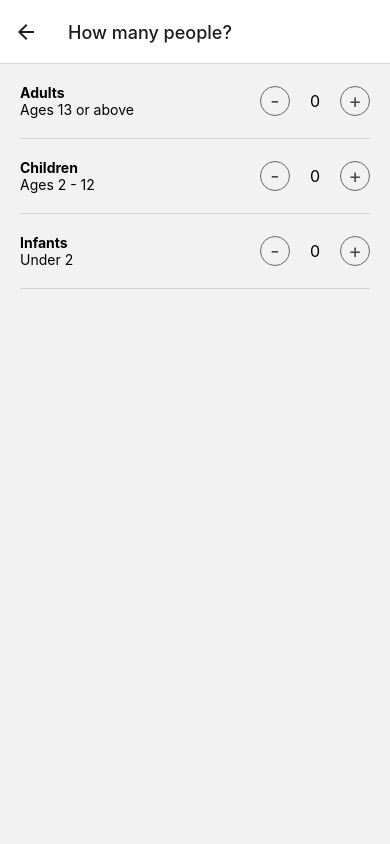
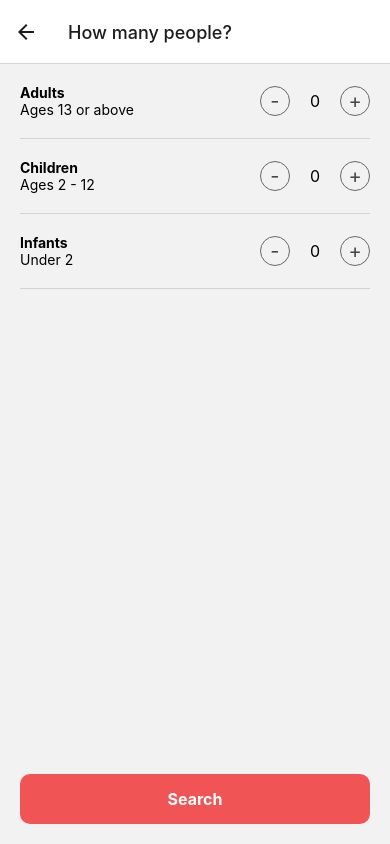
Before and after one commit to alvesronald/airbnb-clone-react-native, a React Native app: screen /Guests in a window 390 px wide. Built offline with nearby package versions, Linux system fonts and the light colour scheme.

Commit message:
feat: searchButton added in Guests

```diff
--- a/App.js
+++ b/App.js
@@ -13,9 +13,7 @@ import Routes from './src/navigation/Routes';
 
 
 const App = () => {
-  return (
-     <Routes />
-  );
+  return <Routes />
 };
 
 export default App;
--- a/src/screens/Guests/index.js
+++ b/src/screens/Guests/index.js
@@ -1,14 +1,17 @@
 import React, {useState} from 'react';
 import {View, Text, Pressable} from 'react-native';
 import styles from './styles';
+import { useNavigation } from '@react-navigation/native';
 
 const GuestsScreen = () => {
   const [adults, setAdults] = useState(0);
   const [children, setChildren] = useState(0);
   const [infants, setInfants] = useState(0);
 
+  const navigation = useNavigation()
+
   return (
-    <View>
+    <View style={{ justifyContent: 'space-between', height:'100%' }}>
       <View>
         {/* Adults */}
         <View style={styles.row}>
@@ -83,14 +86,12 @@ const GuestsScreen = () => {
         </View>
       </View>
 
-      {/* <Pressable
-        style={{
-          ma
-        }}
-
+      <Pressable
+        style={styles.searchButton}
+        onPress={() => navigation.navigate('Home')}
       >
-        <Text>Search</Text>
-      </Pressable> */}
+        <Text style={styles.searchButtonText}>Search</Text>
+      </Pressable>
     </View>
   );
 };
--- a/src/screens/Guests/styles.js
+++ b/src/screens/Guests/styles.js
@@ -26,6 +26,20 @@ const styles = StyleSheet.create({
     actionText:{
         fontSize: 20,
         color: '#474747'
+    },
+    searchButton: {
+        backgroundColor: '#F15454',
+        marginBottom: 20,
+        alignItems:'center',
+        justifyContent: 'center',
+        height: 50,
+        marginHorizontal: 20,
+        borderRadius: 10,
+    },
+    searchButtonText:{
+        fontSize: 16,
+        color: 'white',
+        fontWeight: 'bold',
     }
 });
 
```
